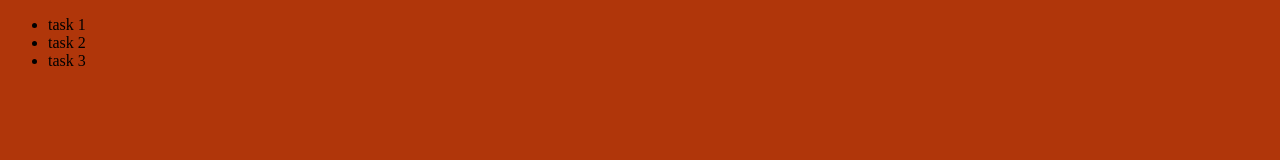
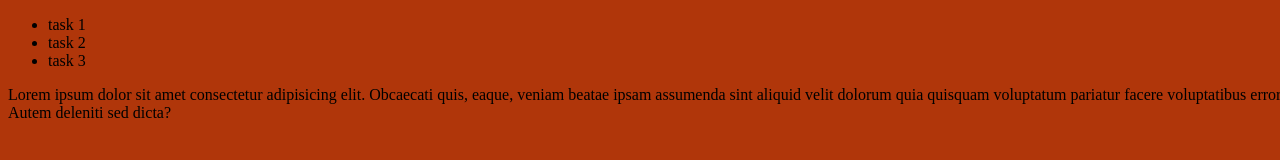
Before and after one commit to Manusharavishan/git_demo2, a plain HTML site: page index.html in a window 1280 px wide. Drawn offline with Linux system fonts and the light colour scheme.

Commit message:
added para

```diff
--- a/index.html
+++ b/index.html
@@ -14,5 +14,7 @@
         <li>task 3</li>
     </ul>
 
+    <p>Lorem ipsum dolor sit amet consectetur adipisicing elit. Obcaecati quis, eaque, veniam beatae ipsam assumenda sint aliquid velit dolorum quia quisquam voluptatum pariatur facere voluptatibus error! Autem deleniti sed dicta?</p>
+
 </body>
 </html>
```
